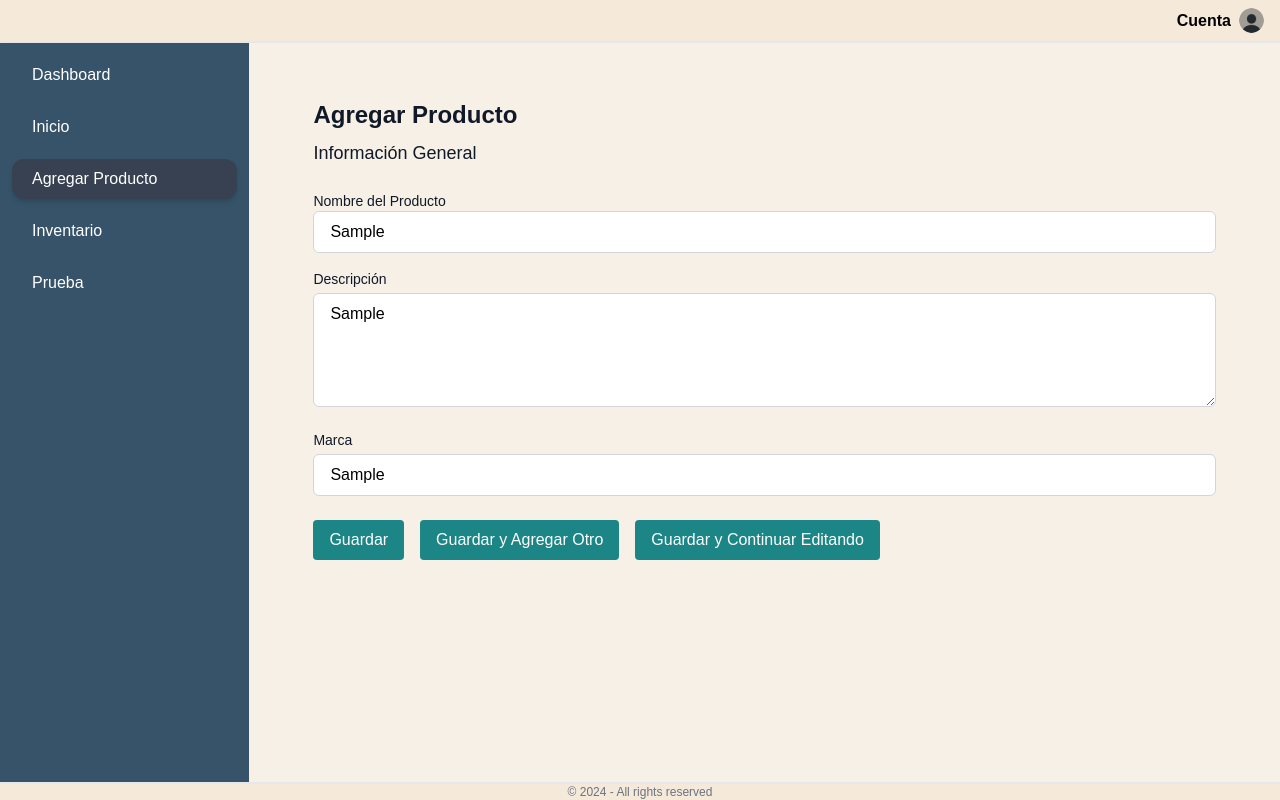
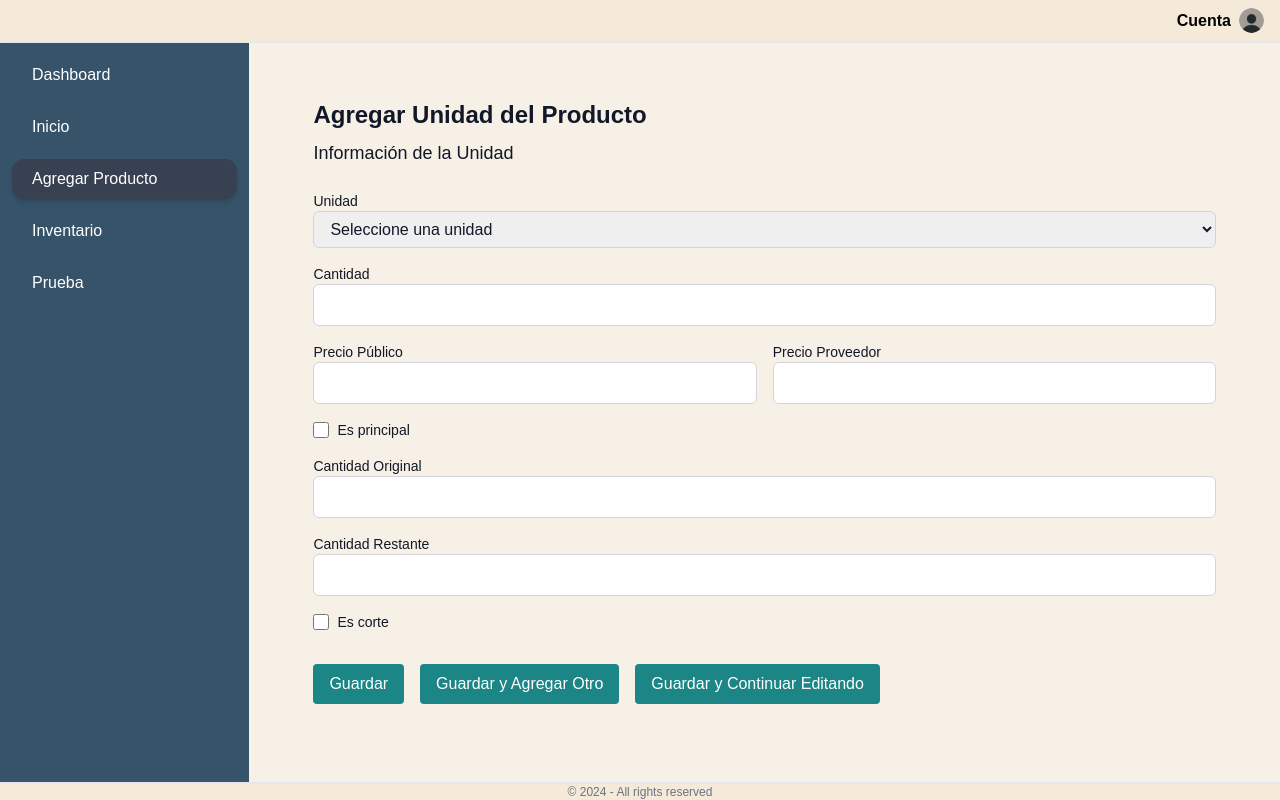
Before and after one commit to RenSunk/inventario-front, a Next.js app: page /addProductos in a window 1280 px wide. Both pictures are taken after typing "Sample", "Sample", "Sample" into the empty fields and a click on the button "Guardar". Built offline with nearby package versions, Linux system fonts and the light colour scheme; no server answers.

Commit message:
Se agrega primera version dinamica de la funcionalidad para agregar un nuevo producto.

```diff
--- a/pages/addProductos.tsx
+++ b/pages/addProductos.tsx
@@ -1,12 +1,44 @@
 import { useAuth } from "../context/AuthContext";
 import { Mainlayout } from "../layouts/Mainlayout";
-import React, { useState } from "react";
+import React, { useEffect, useState } from "react";
+import { GET_unidades } from "../services/cantidades";
 
 export default function AgregarProductos() {
+
   const [productName, setProductName] = useState("");
   const [description, setDescription] = useState("");
   const [brand, setBrand] = useState("");
-  const { token, setSessionExpired  } = useAuth();
+  const [productUnit, setProductUnit] = useState("")
+  const [productQuantity, setProductQuantity] = useState("")
+  const [productPublicPrice, setProductPublicPrice] = useState("")
+  const [productSupplierPrice, setProductSupplierPrice] = useState("")
+  const [productOriginalQuantity, setProductOriginalQuantity] = useState("")
+  const [productRemainingQuantity, setProductRemainingQuantity] = useState("")
+  const [unitOptions, setUnitOptions] = useState<any[]>([]);
+  const [pasoForm, setPasoForm] = useState(1);
+  const [productIsMain, setProductIsMain] = useState(false);
+  const [productIsCut, setProductIsCut] = useState(false);
+  const { token, setSessionExpired } = useAuth();
+
+  useEffect(() => {
+    if (!token) return;
+
+    const fetchUnits = async () => {
+      try {
+        const unidades = await GET_unidades(token);
+        setUnitOptions(unidades);
+      } catch (error) {
+        console.error("Error al cargar unidades:", error);
+      }
+    };
+
+    fetchUnits();
+  }, [token]);
+
+  const handleNextFormPaso = (e: React.FormEvent<HTMLFormElement>) => {
+    e.preventDefault();
+    setPasoForm(2);
+  };
 
   const handleSubmit = async (e: React.FormEvent<HTMLFormElement>) => {
     e.preventDefault();
@@ -15,8 +47,18 @@ export default function AgregarProductos() {
       name: productName,
       description: description,
       brand: brand,
-      product_unit: [],
-      stock_unit: [],
+      product_unit: [{
+        unit: productUnit,
+        quantity: productQuantity,
+        public_price: productPublicPrice,
+        supplier_price: productSupplierPrice,
+        is_main: productIsMain,
+      }],
+      stock_unit: [{
+        original_quantity: productOriginalQuantity,
+        remaining_quantity: productRemainingQuantity,
+        is_cut: productIsCut,
+      }],
     };
 
     try {
@@ -53,10 +95,19 @@ export default function AgregarProductos() {
     setProductName("");
     setDescription("");
     setBrand("");
+    setProductUnit("");
+    setProductQuantity("");
+    setProductPublicPrice("");
+    setProductSupplierPrice("");
+    setProductOriginalQuantity("");
+    setProductRemainingQuantity("");
+    setProductIsMain(false);
+    setProductIsCut(false);
   };
 
   return (
     <div className="px-4 sm:px-6 lg:px-8 py-6 w-full h-full shadow-[0_0_25px_rgba(0,0,0,0.1)] min-h-[calc(70vh-64px)] overflow-y-auto">
+      {pasoForm === 1 && (
         <div className="w-full max-w-6xl mx-auto bg-Targets p-4 sm:p-6 md:p-8 rounded min-h-[calc(70vh-64px)] overflow-y-auto">
           <div className="mb-6">
             <h1 className="text-xl sm:text-2xl font-bold text-text">
@@ -67,7 +118,7 @@ export default function AgregarProductos() {
             </h3>
           </div>
 
-        <form onSubmit={handleSubmit}>
+          <form onSubmit={handleNextFormPaso}>
             <div className="mb-4">
               <label
                 htmlFor="productName"
@@ -127,21 +178,143 @@ export default function AgregarProductos() {
               >
                 Guardar
               </button>
-            <button
-              type="button"
-              className="bg-confirm hover:bg-confirmHover text-white px-4 py-2 rounded w-full sm:w-auto"
+            </div>
+          </form>
+        </div>
+      )}
+      {pasoForm === 2 && (
+        <div className="w-full max-w-6xl mx-auto bg-Targets p-4 sm:p-6 md:p-8 rounded min-h-[calc(70vh-64px)] overflow-y-auto">
+          <div className="mb-6">
+            <h1 className="text-xl sm:text-2xl font-bold text-text">Agregar Unidad del Producto</h1>
+            <h3 className="text-base sm:text-lg text-text mt-2">Información de la Unidad</h3>
+          </div>
+          <form className="space-y-4" onSubmit={handleSubmit}>
+            <div>
+              <label htmlFor="unit" className="block text-sm font-medium text-colorLabelText">
+                Unidad
+              </label>
+              <select
+                id="unit"
+                className="border border-gray-300 rounded-md px-3 py-2 w-full bg-bgText text-text focus:outline-none focus:ring-2 focus:ring-focusLabelText"
+                value={productUnit}
+                onChange={(e) => setProductUnit(e.target.value)}
               >
+                <option value="">Seleccione una unidad</option>
+                {unitOptions.map((unit) => (
+                  <option key={unit.id} value={unit.id}>
+                    {unit.complete_name}
+                  </option>
+                ))}
+              </select>
+            </div>
+
+            <div>
+              <label htmlFor="quantity" className="block text-sm font-medium text-colorLabelText">
+                Cantidad
+              </label>
+              <input
+                id="quantity"
+                type="number"
+                className="border border-gray-300 rounded-md px-3 py-2 w-full bg-bgText text-text focus:outline-none focus:ring-2 focus:ring-focusLabelText"
+                value={productQuantity}
+                onChange={(e) => setProductQuantity(e.target.value)}
+              />
+            </div>
+
+            <div className="grid grid-cols-1 sm:grid-cols-2 gap-4">
+              <div>
+                <label htmlFor="publicPrice" className="block text-sm font-medium text-colorLabelText">
+                  Precio Público
+                </label>
+                <input
+                  id="publicPrice"
+                  type="number"
+                  step="0.01"
+                  className="border border-gray-300 rounded-md px-3 py-2 w-full bg-bgText text-text focus:outline-none focus:ring-2 focus:ring-focusLabelText"
+                  onChange={(e) => setProductPublicPrice(e.target.value)}
+                />
+              </div>
+
+              <div>
+                <label htmlFor="supplierPrice" className="block text-sm font-medium text-colorLabelText">
+                  Precio Proveedor
+                </label>
+                <input
+                  id="supplierPrice"
+                  type="number"
+                  step="0.01"
+                  className="border border-gray-300 rounded-md px-3 py-2 w-full bg-bgText text-text focus:outline-none focus:ring-2 focus:ring-focusLabelText"
+                  onChange={(e) => setProductSupplierPrice(e.target.value)}
+                />
+              </div>
+            </div>
+
+            <div className="flex items-center">
+              <input
+                id="isMain"
+                type="checkbox"
+                className="h-4 w-4 text-confirm focus:ring-focusLabelText border-gray-300 rounded"
+                checked={productIsMain}
+                onChange={(e) => setProductIsMain(e.target.checked)}
+              />
+              <label htmlFor="isMain" className="ml-2 block text-sm text-colorLabelText">
+                Es principal
+              </label>
+            </div>
+
+            <div>
+              <label htmlFor="originalQuantity" className="block text-sm font-medium text-colorLabelText">
+                Cantidad Original
+              </label>
+              <input
+                id="originalQuantity"
+                type="number"
+                className="border border-gray-300 rounded-md px-3 py-2 w-full bg-bgText text-text focus:outline-none focus:ring-2 focus:ring-focusLabelText"
+                value={productOriginalQuantity}
+                onChange={(e) => setProductOriginalQuantity(e.target.value)}
+              />
+            </div>
+
+            <div>
+              <label htmlFor="remainingQuantity" className="block text-sm font-medium text-colorLabelText">
+                Cantidad Restante
+              </label>
+              <input
+                id="remainingQuantity"
+                type="number"
+                className="border border-gray-300 rounded-md px-3 py-2 w-full bg-bgText text-text focus:outline-none focus:ring-2 focus:ring-focusLabelText"
+                value={productRemainingQuantity}
+                onChange={(e) => setProductRemainingQuantity(e.target.value)}
+              />
+            </div>
+
+            <div className="flex items-center">
+              <input
+                id="isCut"
+                type="checkbox"
+                className="h-4 w-4 text-confirm focus:ring-focusLabelText border-gray-300 rounded"
+                checked={productIsCut}
+                onChange={(e) => setProductIsCut(e.target.checked)}
+              />
+              <label htmlFor="isCut" className="ml-2 block text-sm text-colorLabelText">
+                Es corte
+              </label>
+            </div>
+
+            <div className="flex flex-col sm:flex-row gap-3 sm:gap-4 pt-4">
+              <button type="submit" className="bg-confirm hover:bg-confirmHover text-white px-4 py-2 rounded w-full sm:w-auto">
+                Guardar
+              </button>
+              <button type="button" className="bg-confirm hover:bg-confirmHover text-white px-4 py-2 rounded w-full sm:w-auto">
                 Guardar y Agregar Otro
               </button>
-            <button
-              type="button"
-              className="bg-confirm hover:bg-confirmHover text-white px-4 py-2 rounded w-full sm:w-auto"
-            >
+              <button type="button" className="bg-confirm hover:bg-confirmHover text-white px-4 py-2 rounded w-full sm:w-auto">
                 Guardar y Continuar Editando
               </button>
             </div>
           </form>
         </div>
+      )}
     </div>
   );
 }
```
Lines whose indentation alone changed are shown as unchanged.
